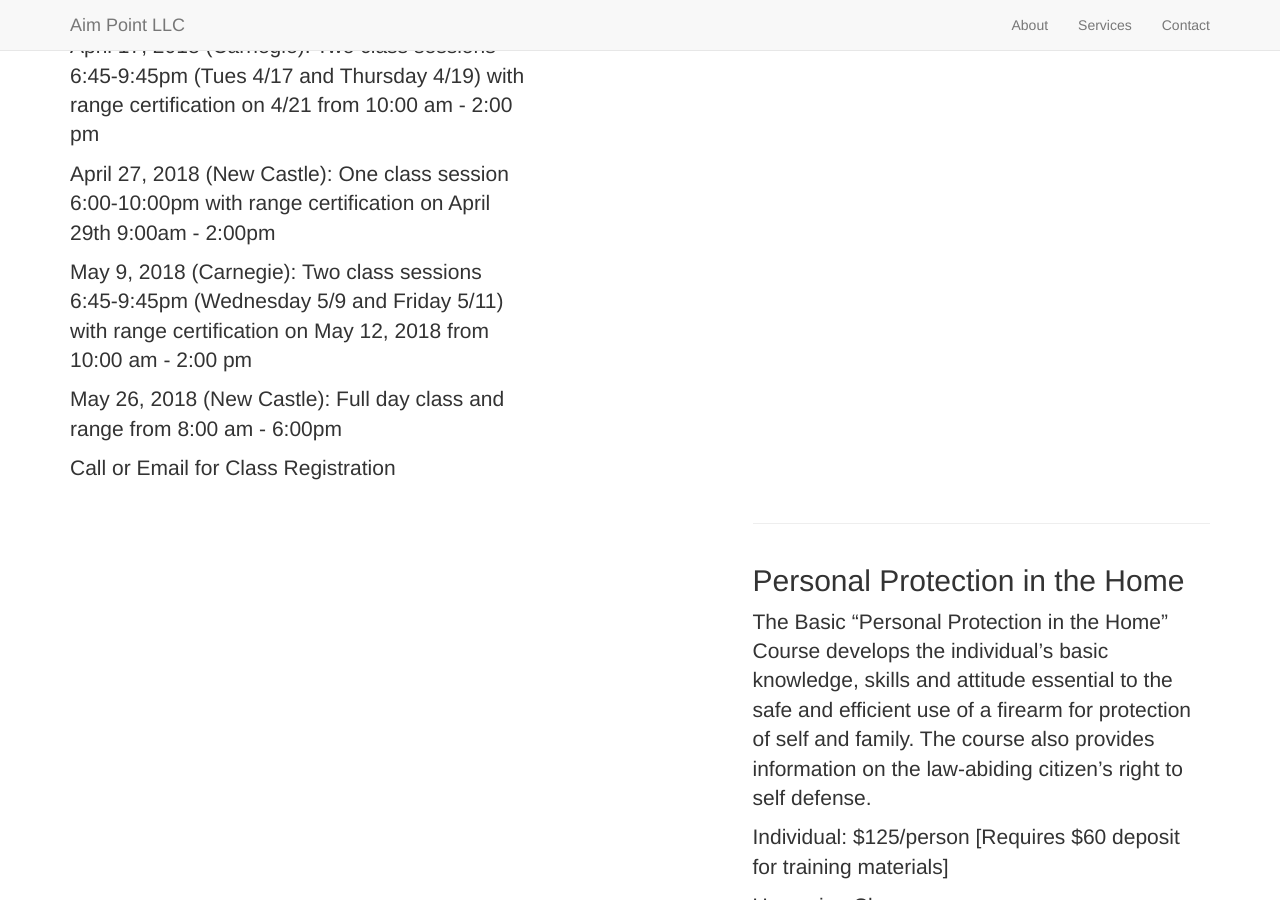
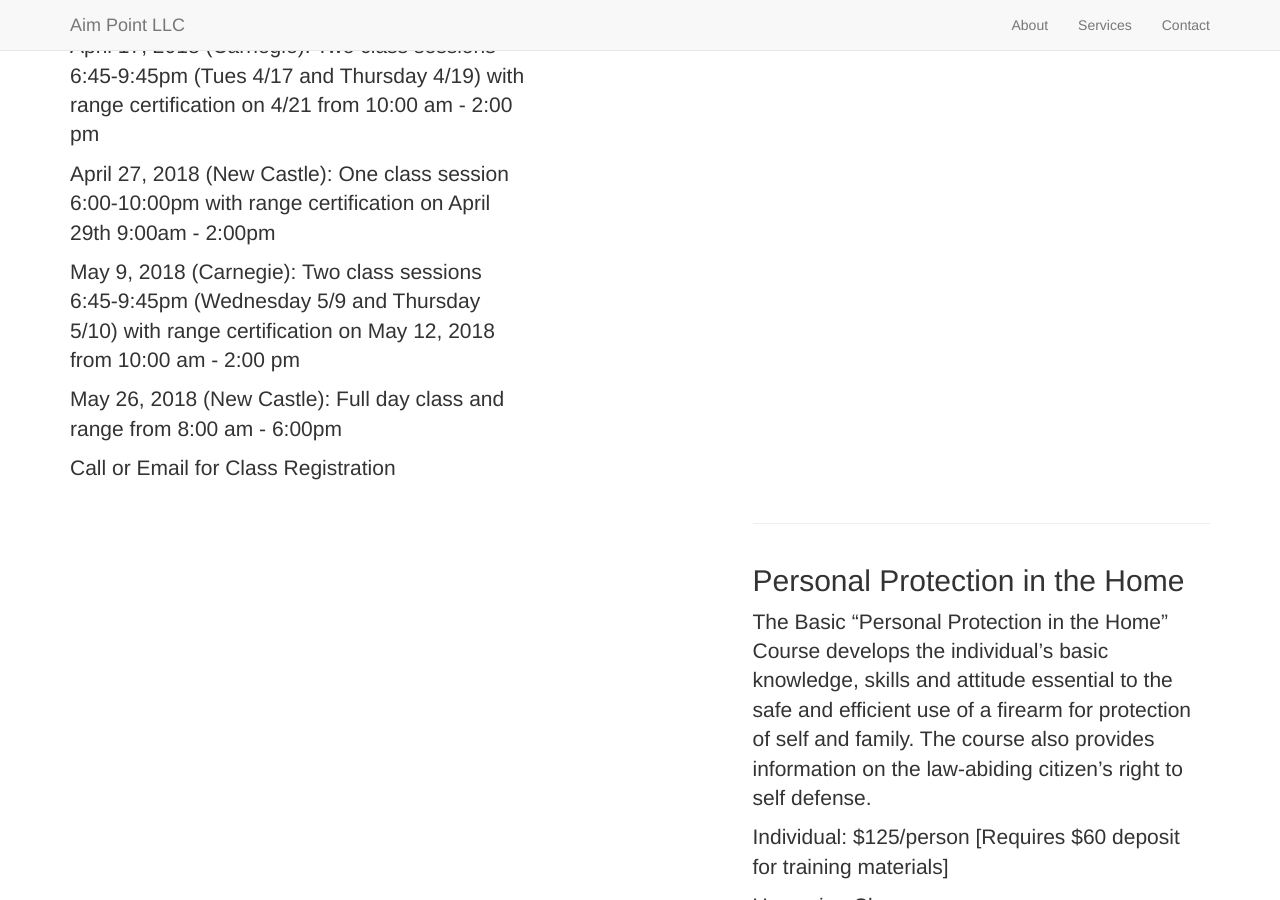
Before and after one commit to aimpoint/aimpoint.github.io, a Jekyll site: the page built from _posts/2016-1-3-basics1.markdown, in a window 1280 px wide and 900 px high, scrolled down 2846 px. Built offline with Jekyll 4.4.1, drawn with Linux system fonts in a browser that asks for light colours; nearby versions of some CDN libraries; library files that are not in the unit come from our copies.

Commit message:
Update 2016-1-3-basics1.markdown

```diff
--- a/_posts/2016-1-3-basics1.markdown
+++ b/_posts/2016-1-3-basics1.markdown
@@ -21,7 +21,7 @@ range certification on 4/21 from 10:00 am - 2:00 pm
 
 April 27, 2018 (New Castle): One class session 6:00-10:00pm with range certification on April 29th 9:00am - 2:00pm
 
-May 9, 2018 (Carnegie):  Two class sessions 6:45-9:45pm (Wednesday 5/9 and Friday 5/11) with range certification on May 12, 2018 from 10:00 am - 2:00 pm
+May 9, 2018 (Carnegie):  Two class sessions 6:45-9:45pm (Wednesday 5/9 and Thursday 5/10) with range certification on May 12, 2018 from 10:00 am - 2:00 pm
 
 May 26, 2018 (New Castle):  Full day class and range from 8:00 am - 6:00pm
 
```
